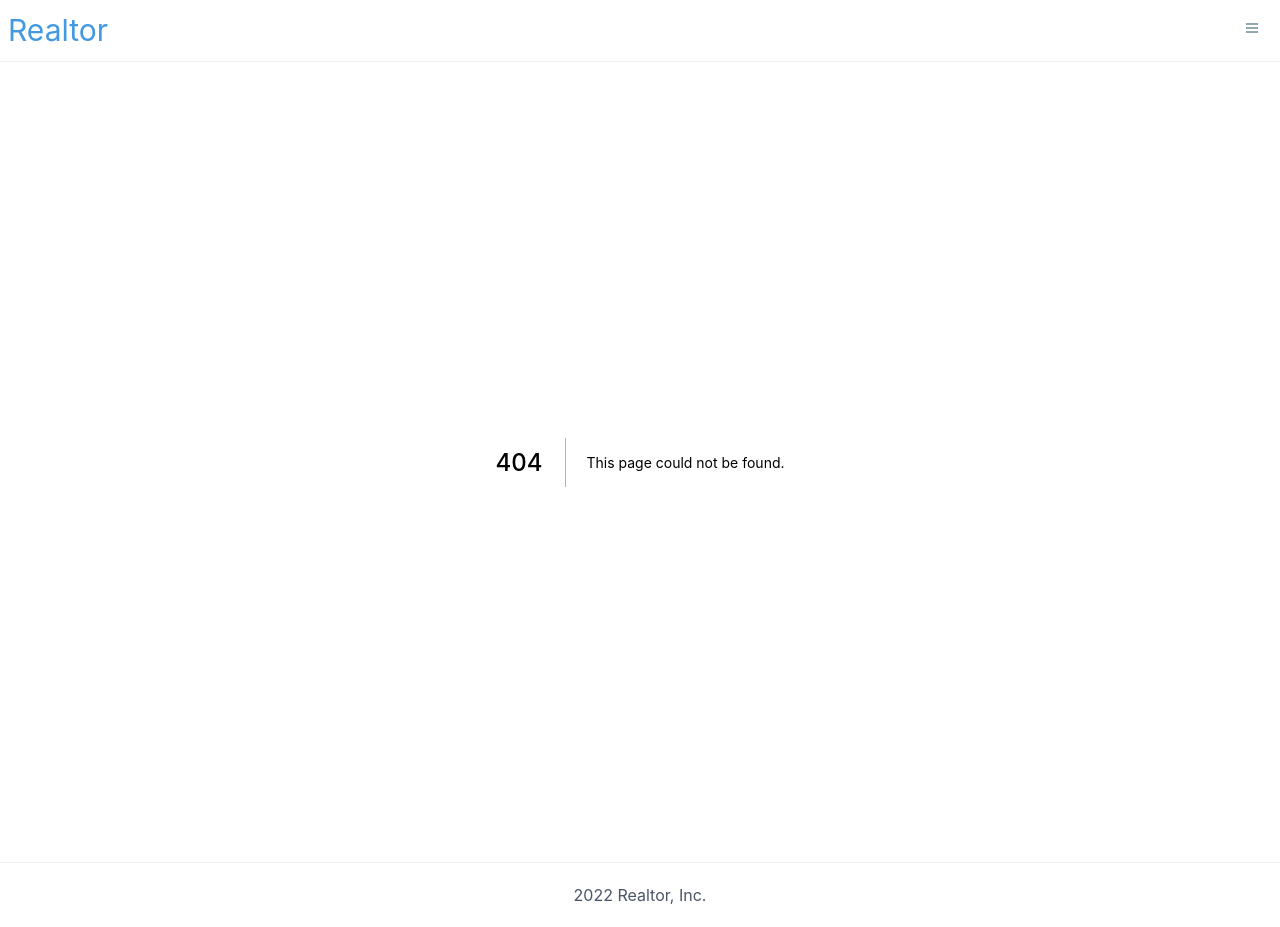
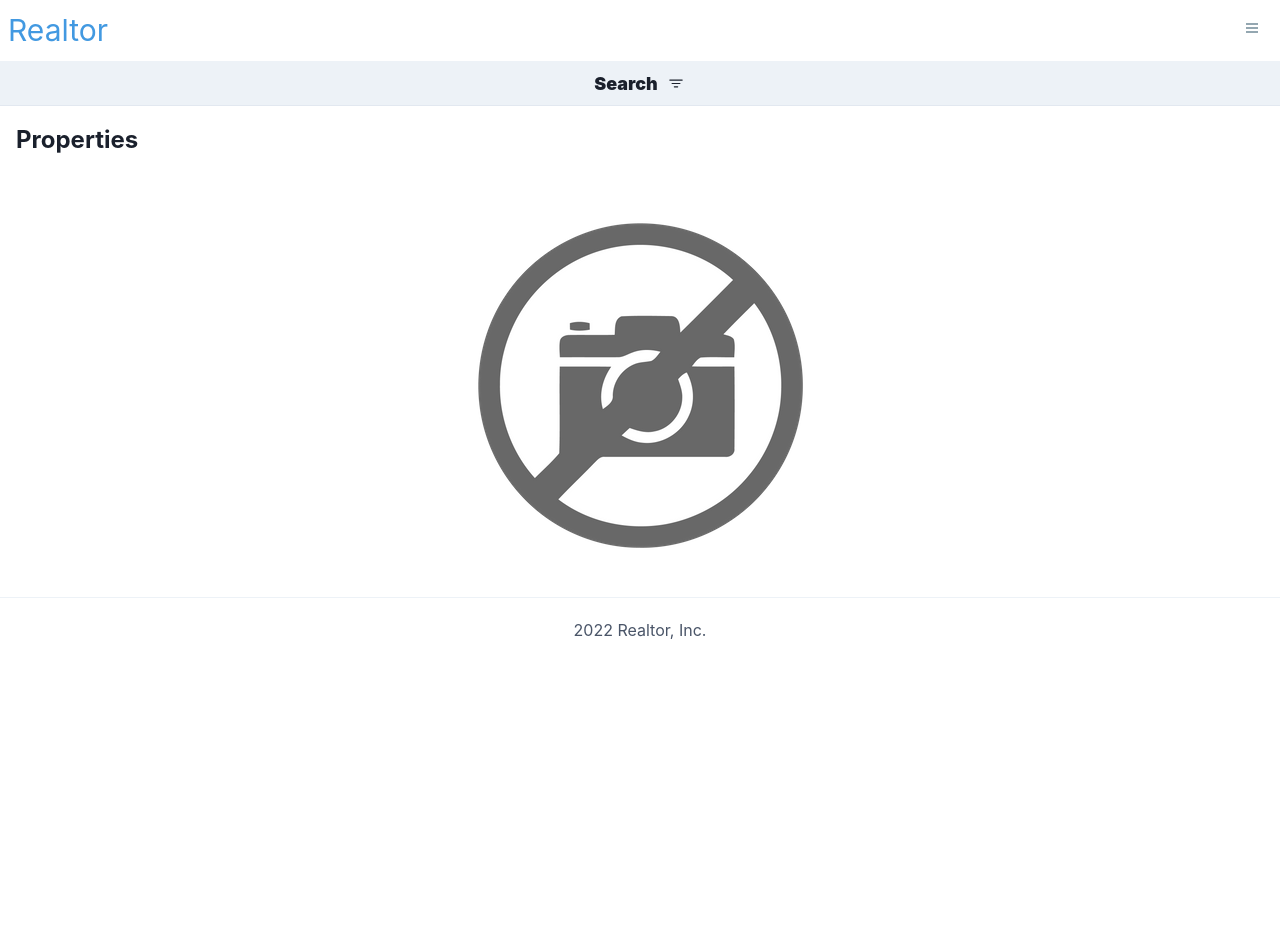
Before and after one commit to qipchaq/real-estate, a Next.js app: page /search in a window 1280 px wide. Before the commit this address had no page. After the commit the page ends 800 px from the top, so only its background shows below. Built offline with nearby package versions, Linux system fonts and the light colour scheme.

Commit message:
start search page

```diff
--- a/components/Navbar.jsx
+++ b/components/Navbar.jsx
@@ -17,7 +17,7 @@
                     <Link href='/' passHref>
                         <MenuItem icon={<FcHome />}>Home</MenuItem>
                     </Link>
-                    <Link href='/search' passHref>
+                    <Link href='/search'>
                         <MenuItem icon={<BsSearch />}>Search</MenuItem>
                     </Link>
                     <Link href='/search?purpose=for-sale' passHref>
--- /dev/null
+++ b/components/SearchFilters.jsx
@@ -0,0 +1,15 @@
+import { useEffect, useState } from "react";
+import { Flex, Select, Box, Text, Input, Spinner, Icon, Button } from "@chakra-ui/react"
+import { useRouter } from "next/router"
+import { MdCancel } from "react-icons/md"
+import Image from "next/image"
+
+const SearchFilters = () => {
+    return (
+        <div>
+            SearchFilters
+        </div>
+    )
+}
+
+export default SearchFilters;
--- /dev/null
+++ b/pages/search.js
@@ -0,0 +1,48 @@
+import { useState } from 'react';
+import { useRouter } from 'next/router';
+import Image from 'next/image';
+import { Flex, Box, Text, Icon } from '@chakra-ui/react'
+import { BsFilter } from 'react-icons/bs'
+
+import SearchFilters from '../components/SearchFilters';
+import Property from '../components/Property';
+import noresult  from '../assets/images/noresult.png'
+
+const Search = () => {
+    const [searchFilters, setSearchFilters] = useState(false)
+    const router = useRouter()
+
+    return (
+        <Box>
+            <Flex
+                onClick={() => setSearchFilters(!searchFilters)}
+                cursor='pointer'
+                bg='gray.100'
+                borderBottom='1px'
+                borderColor='gray.200'
+                p='2'
+                fontWeight='black'
+                fontSize='lg'
+                justifyContent='center'
+                alignItems='center'
+            >
+                <Text>Search</Text>
+                <Icon paddingLeft='2' w='7' as={BsFilter} />
+            </Flex>
+            {searchFilters && <SearchFilters />}
+            <Text fontSize='2xl' p='4' fontWeight='bold'>
+                Properties {router.query.purpose}
+            </Text>
+            <Flex flexWrap='wrap'>
+                {[].map((property) => <Property property={property} key={property.id} />)}
+            </Flex>
+            {[].length === 0 && (
+                <Flex justifyContent='center' alignItems='center' flexDirection='column' marginTop='5' marginBottom='5'>
+                    <Image src={noresult} alt='no result' />
+                </Flex>
+            )}
+        </Box>
+    )
+}
+
+export default Search;
```
Also changed, not shown: assets/images/noresult.png (added).
